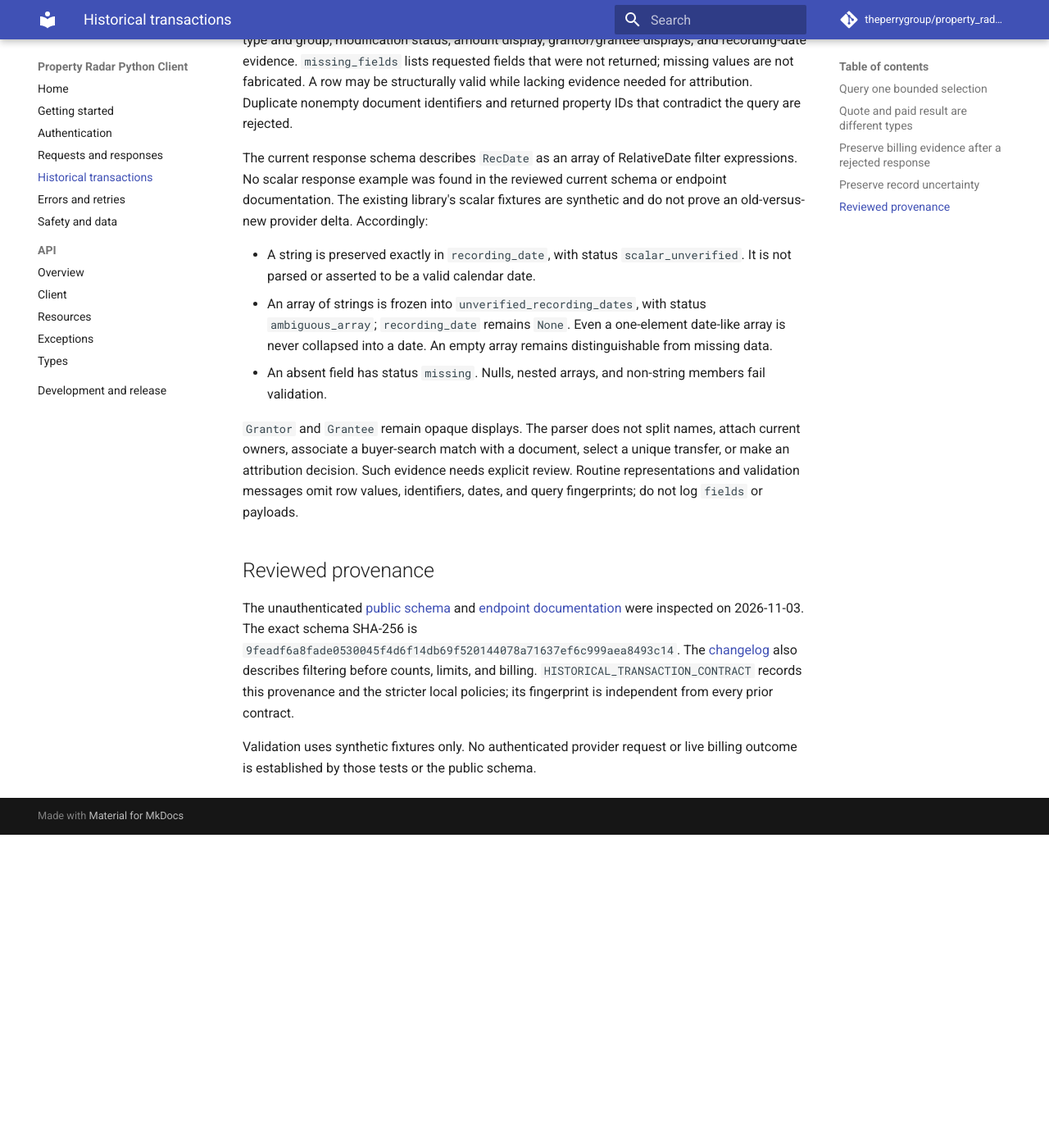
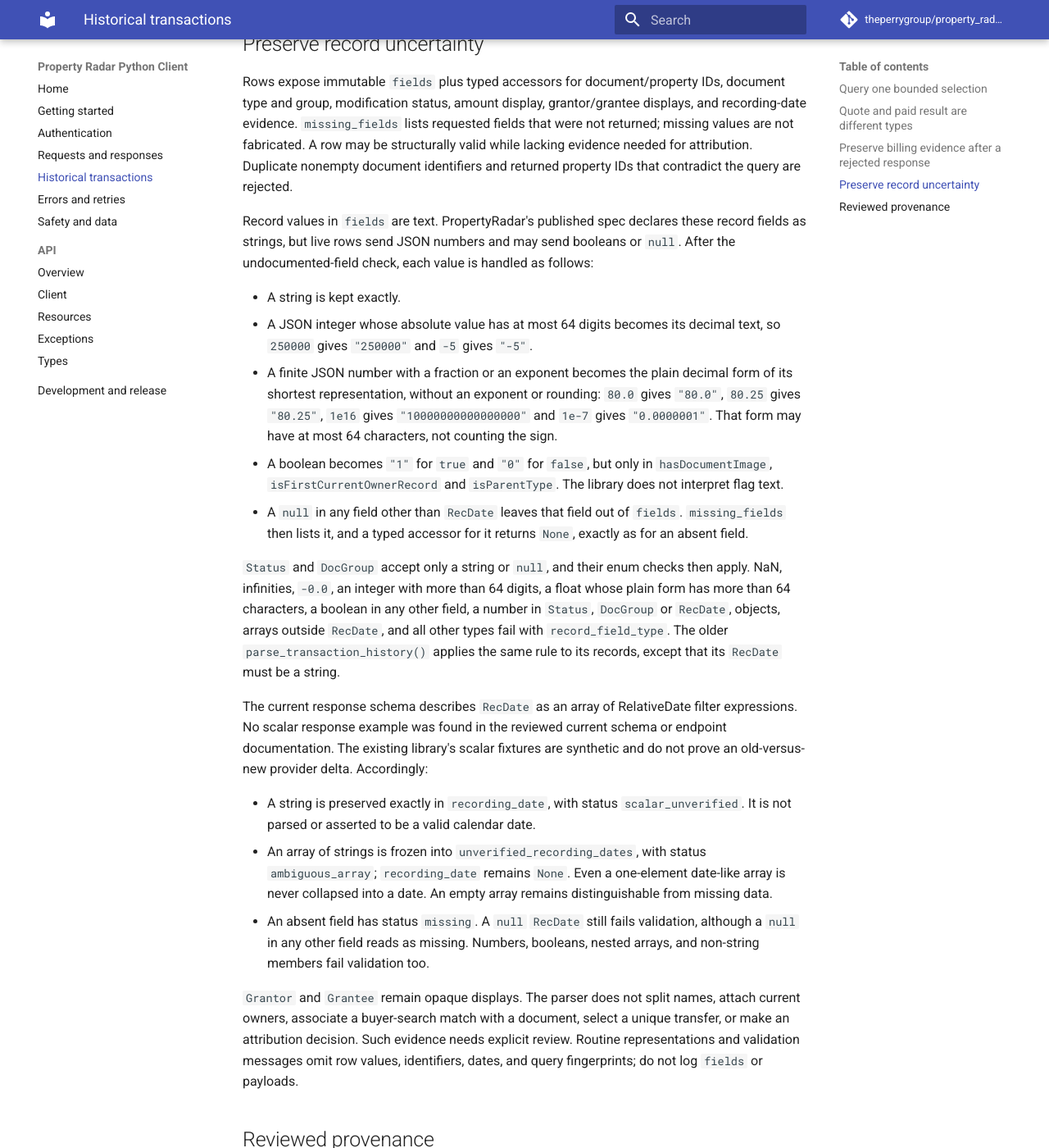
Before and after one commit to theperrygroup/property_radar, an MkDocs documentation site: the page built from docs/historical-transactions.md, in a window 1280 px wide and 1400 px high, scrolled down 3442 px. Shown: the whole window at 82% size. Built offline with MkDocs 1.6.1 and Material for MkDocs 9.7.7, drawn with Linux system fonts in a browser that asks for light colours; comment, search, counter and statistics services are not loaded; before the commit the page ends 4460 px from its top, so only the background shows below that; some of the changed text lies outside the part shown.

Commit message:
swarm(release-docs): Release 0.4.3: version lines, lock, workflow literal, changelog and docs for live record scalars

```diff
--- a/docs/historical-transactions.md
+++ b/docs/historical-transactions.md
@@ -1,15 +1,19 @@
 # Bounded historical transaction quotes and results
 
 `property_radar.historical_transaction` defines a separate contract for the
-reviewed PropertyRadar API **5.3.1.0**. It leaves the existing 0.2/0.3 transaction
-models, parsers, and fields unchanged. In 0.4.2 both transaction contracts
-record new response rules (a JSON-number `totalCost`, and for transaction
-history the preview `totalResultCount`, withheld rows, the computed
-`truncated` flag and withheld persons-preview owners), so
-`HISTORICAL_TRANSACTION_CONTRACT` and `TRANSACTION_HISTORY_CONTRACT` have new
-fingerprints. The module only validates
-inputs and parses supplied data; it makes no network calls and authorizes no
-charges.
+reviewed PropertyRadar API **5.3.1.0**. It leaves the existing 0.2/0.3
+transaction models and fields unchanged, and its contract stays separate from
+theirs. In 0.4.2 both transaction contracts record new response rules (a
+JSON-number `totalCost`, and for transaction history the preview
+`totalResultCount`, withheld rows, the computed `truncated` flag and withheld
+persons-preview owners). In 0.4.3 both record parsers share one record-value
+rule, which gives JSON numbers and flag booleans as text and a `null` outside
+`RecDate` as a missing field (see
+[Preserve record uncertainty](#preserve-record-uncertainty)), and both
+contracts record it. Each of these releases gives
+`HISTORICAL_TRANSACTION_CONTRACT` and `TRANSACTION_HISTORY_CONTRACT` new
+fingerprints. The module only validates inputs and parses supplied data; it
+makes no network calls and authorizes no charges.
 
 ## Query one bounded selection
 
@@ -163,6 +167,34 @@ structurally valid while lacking evidence needed for attribution. Duplicate
 nonempty document identifiers and returned property IDs that contradict the
 query are rejected.
 
+Record values in `fields` are text. PropertyRadar's published spec declares
+these record fields as strings, but live rows send JSON numbers and may send
+booleans or `null`. After the undocumented-field check, each value is handled
+as follows:
+
+- A string is kept exactly.
+- A JSON integer whose absolute value has at most 64 digits becomes its
+  decimal text, so `250000` gives `"250000"` and `-5` gives `"-5"`.
+- A finite JSON number with a fraction or an exponent becomes the plain
+  decimal form of its shortest representation, without an exponent or
+  rounding: `80.0` gives `"80.0"`, `80.25` gives `"80.25"`, `1e16` gives
+  `"10000000000000000"` and `1e-7` gives `"0.0000001"`. That form may have at
+  most 64 characters, not counting the sign.
+- A boolean becomes `"1"` for `true` and `"0"` for `false`, but only in
+  `hasDocumentImage`, `isFirstCurrentOwnerRecord` and `isParentType`. The
+  library does not interpret flag text.
+- A `null` in any field other than `RecDate` leaves that field out of
+  `fields`. `missing_fields` then lists it, and a typed accessor for it
+  returns `None`, exactly as for an absent field.
+
+`Status` and `DocGroup` accept only a string or `null`, and their enum checks
+then apply. NaN, infinities, `-0.0`, an integer with more than 64 digits, a
+float whose plain form has more than 64 characters, a boolean in any other
+field, a number in `Status`, `DocGroup` or `RecDate`, objects, arrays outside
+`RecDate`, and all other types fail with `record_field_type`. The older
+`parse_transaction_history()` applies the same rule to its records, except
+that its `RecDate` must be a string.
+
 The current response schema describes `RecDate` as an array of RelativeDate
 filter expressions. No scalar response example was found in the reviewed
 current schema or endpoint documentation. The existing library's scalar
@@ -175,8 +207,9 @@ Accordingly:
   `ambiguous_array`; `recording_date` remains `None`. Even a one-element date-like
   array is never collapsed into a date. An empty array remains distinguishable
   from missing data.
-- An absent field has status `missing`. Nulls, nested arrays, and non-string
-  members fail validation.
+- An absent field has status `missing`. A `null` `RecDate` still fails
+  validation, although a `null` in any other field reads as missing. Numbers,
+  booleans, nested arrays, and non-string members fail validation too.
 
 `Grantor` and `Grantee` remain opaque displays. The parser does not split names,
 attach current owners, associate a buyer-search match with a document, select a
--- a/pyproject.toml
+++ b/pyproject.toml
@@ -4,7 +4,7 @@ build-backend = "hatchling.build"
 
 [project]
 name = "property-radar"
-version = "0.4.2"
+version = "0.4.3"
 description = "A safe, typed Python client for the PropertyRadar API"
 readme = "README.md"
 requires-python = ">=3.10"
```
Also changed, not shown: CHANGELOG.md (+95 -1 lines), README.md (+11 -11 lines), docs/index.md (+11 -9 lines), docs/usage.md (+13 -0 lines), 7 other files.
